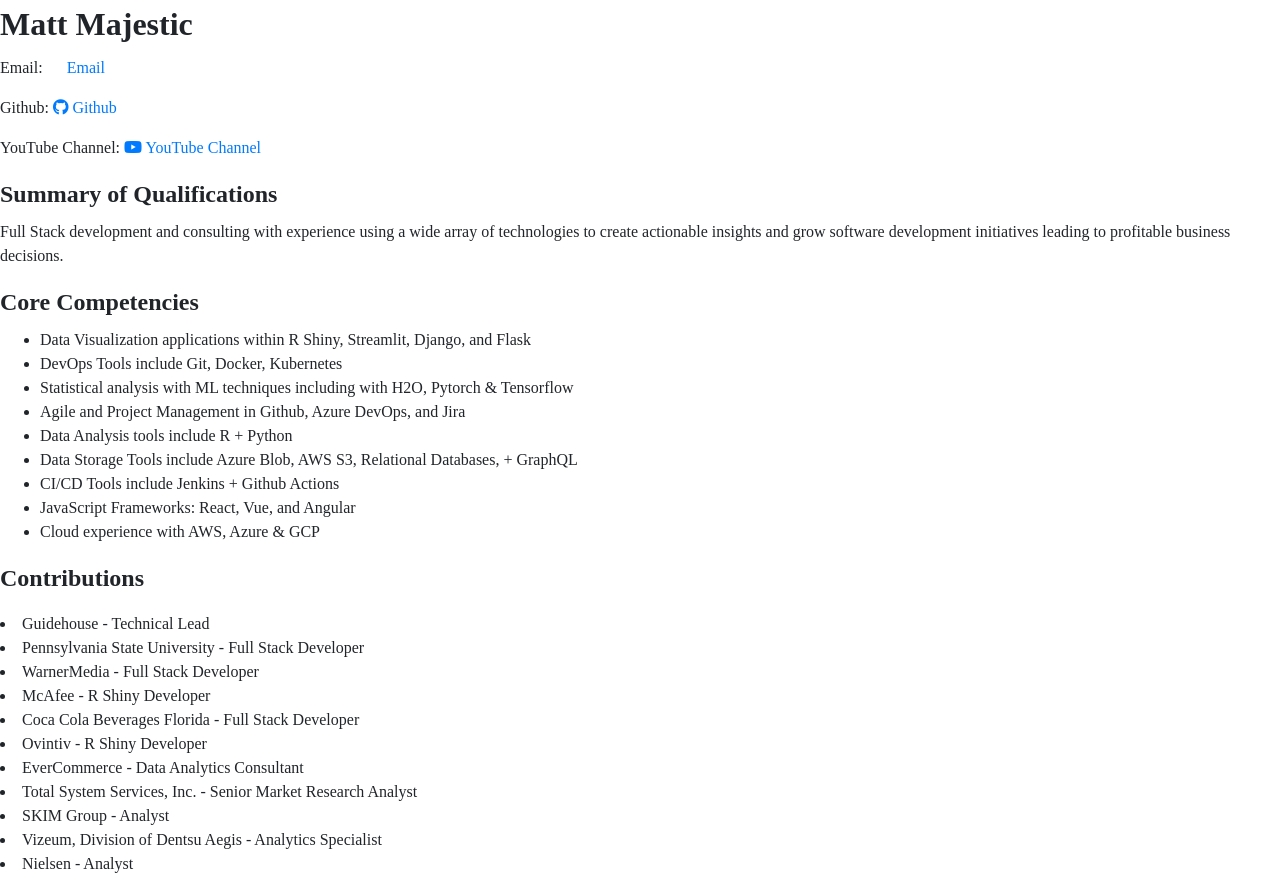
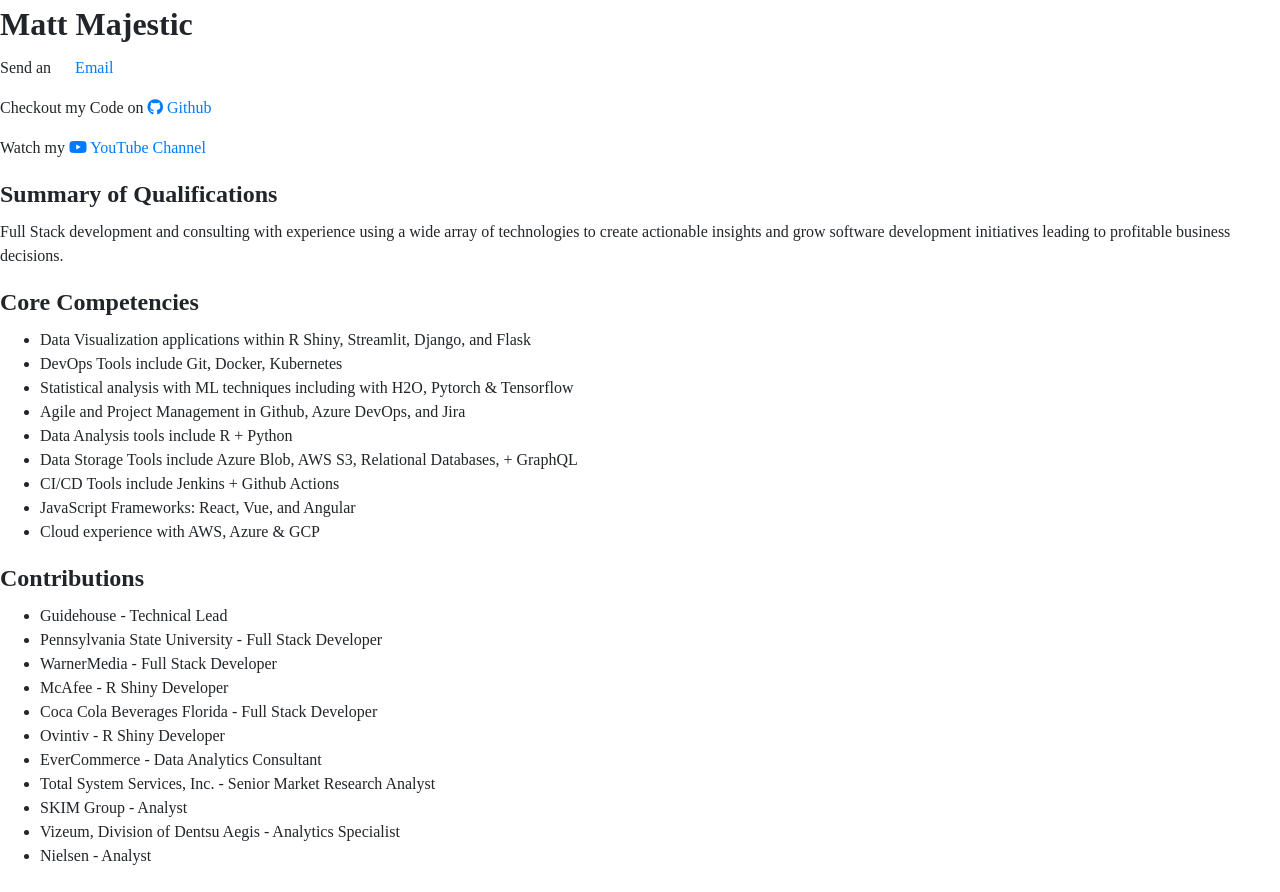
Before and after one commit to mattmajestic/mattmajestic.dev, a FastAPI app: page /credentials in a window 1280 px wide. Shown: the part 254-1146 px from the top of the page. After the commit the page ends 1119 px from the top, so only its background shows below. Run offline with FastAPI, Linux system fonts and the light colour scheme.

Commit message:
update about

```diff
--- a/templates/credentials.html
+++ b/templates/credentials.html
@@ -45,9 +45,9 @@
   <h1>Matt Majestic</h1>
 
   <div class="contact-info">
-    <p>Email: <a href="mailto:mattmajestic@strictlyresearch.com"><i class="fab fa-envelope"></i> Email</a></p>
-    <p>Github: <a href="https://github.com/mattmajestic"><i class="fab fa-github"></i> Github</a></p>
-    <p>YouTube Channel: <a href="https://www.youtube.com/@majesticcoding/videos"><i class="fab fa-youtube"></i> YouTube Channel</a></p>
+    <p>Send an <a href="mailto:mattmajestic@strictlyresearch.com"><i class="fab fa-envelope"></i> Email</a></p>
+    <p>Checkout my Code on <a href="https://github.com/mattmajestic"><i class="fab fa-github"></i> Github</a></p>
+    <p>Watch my <a href="https://www.youtube.com/@majesticcoding/videos"><i class="fab fa-youtube"></i> YouTube Channel</a></p>
   </div>
 
   <h2>Summary of Qualifications</h2>
@@ -69,7 +69,7 @@
   </ul>
 
   <h2 class="section-title">Contributions</h2>
-  <p class="core-competencies">
+  <ul class="core-competencies">
     <li>Guidehouse - Technical Lead</li>
     <li>Pennsylvania State University - Full Stack Developer</li>
     <li>WarnerMedia - Full Stack Developer</li>
@@ -81,7 +81,7 @@
     <li>SKIM Group - Analyst</li>
     <li>Vizeum, Division of Dentsu Aegis - Analytics Specialist</li>
     <li>Nielsen - Analyst</li>
-  </p>
+  </ul>
 
   <script src="static/theme.js"></script>
   <script src="static/conversation.js"></script>
```
